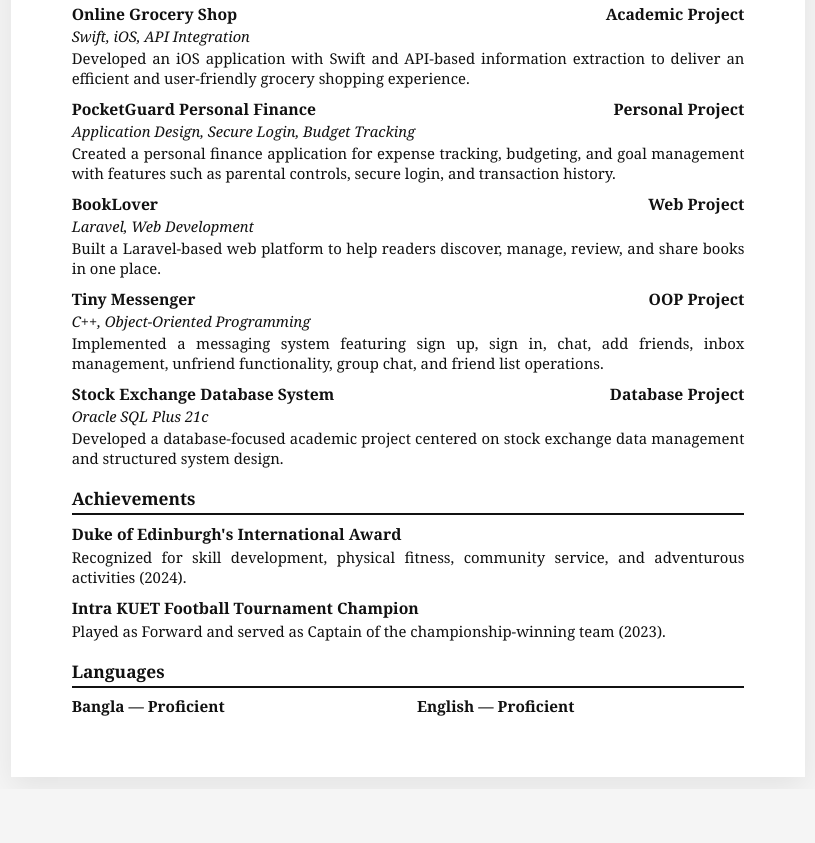
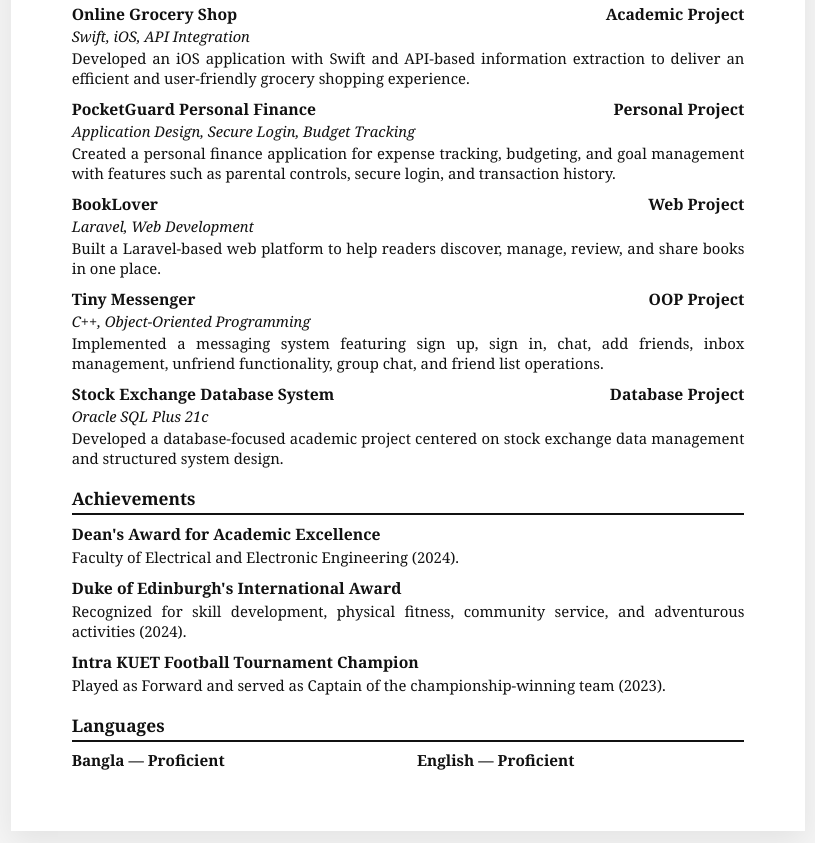
Before and after one commit to MahirAzmain/portfolio-deploy, a plain HTML site: page assets/cv/mahir-azmain-professional-cv.html in a window 1280 px wide. Shown: the part 985-1828 px from the top of the page, without its empty margins (232-1047 px from the left). Before the commit the page ends 1774 px from the top, so only its background shows below. Drawn offline with Linux system fonts and the light colour scheme.

Commit message:
Add Dean's Award to CV achievements

```diff
--- a/assets/cv/mahir-azmain-professional-cv.html
+++ b/assets/cv/mahir-azmain-professional-cv.html
@@ -250,6 +250,10 @@
     <section class="section">
       <div class="section-title">Achievements</div>
       <div class="item">
+        <div class="project-title">Dean's Award for Academic Excellence</div>
+        <div class="project-desc">Faculty of Electrical and Electronic Engineering (2024).</div>
+      </div>
+      <div class="item">
         <div class="project-title">Duke of Edinburgh's International Award</div>
         <div class="project-desc">Recognized for skill development, physical fitness, community service, and adventurous activities (2024).</div>
       </div>
```
Also changed, not shown: 1 other file.
